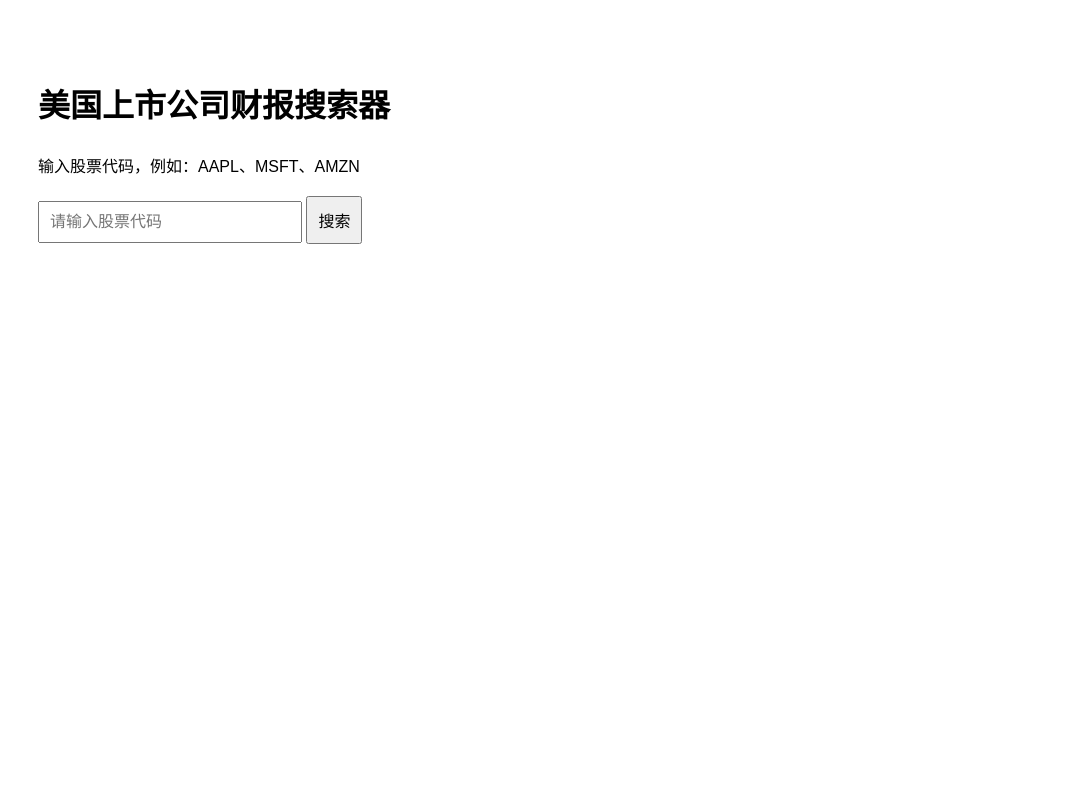
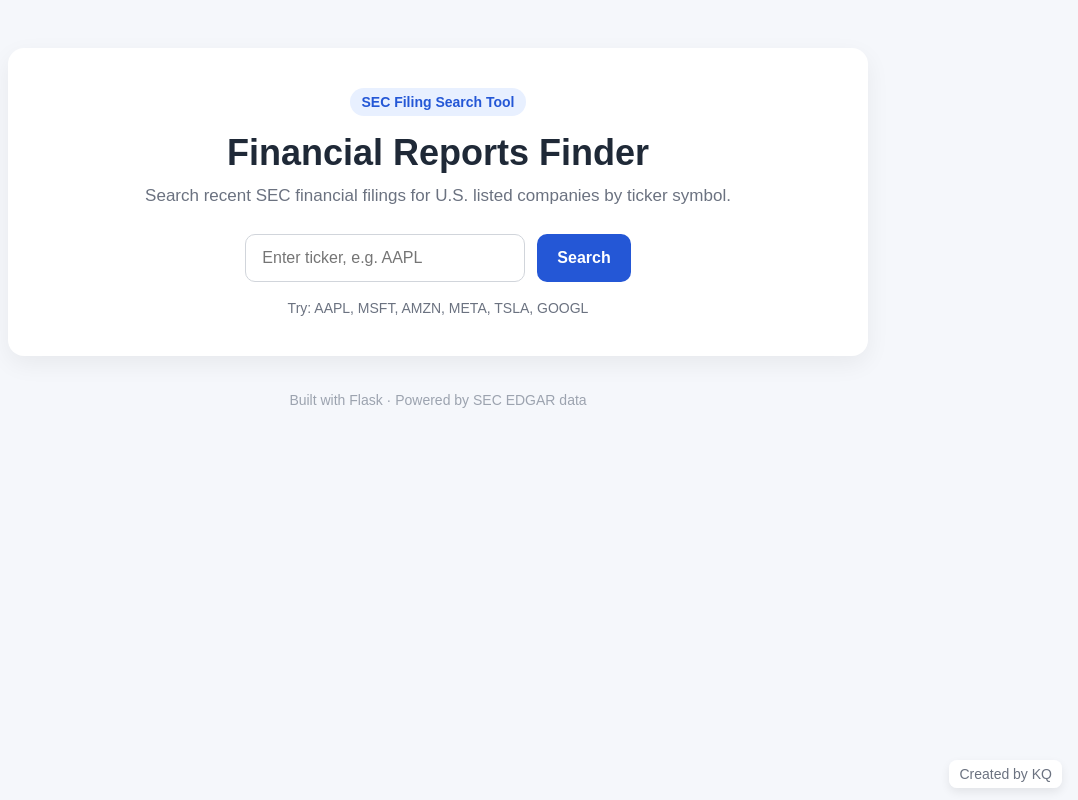
Before and after one commit to KQ-KUN/financial-reports-finder, a Flask app: page / in a window 1280 px wide. Shown: the whole page, without its empty margins (202-1280 px from the left). Run offline with Flask 3, Linux system fonts and the light colour scheme.

Commit message:
add creator signature

```diff
--- a/templates/index.html
+++ b/templates/index.html
@@ -3,60 +3,257 @@
 <head>
     <meta charset="UTF-8">
     <meta name="viewport" content="width=device-width, initial-scale=1.0">
-    <title>财报搜索器</title>
+    <title>Financial Reports Finder</title>
     <style>
+        * {
+            box-sizing: border-box;
+        }
+
         body {
+            margin: 0;
             font-family: Arial, sans-serif;
-            max-width: 800px;
-            margin: 40px auto;
-            padding: 20px;
-            line-height: 1.6;
+            background: #f5f7fb;
+            color: #1f2937;
         }
-        input, button {
-            padding: 10px;
+
+        .container {
+            max-width: 900px;
+            margin: 0 auto;
+            padding: 48px 20px;
+        }
+
+        .hero {
+            background: white;
+            border-radius: 16px;
+            padding: 40px 32px;
+            box-shadow: 0 8px 24px rgba(0, 0, 0, 0.06);
+            text-align: center;
+        }
+
+        .badge {
+            display: inline-block;
+            background: #e8f0ff;
+            color: #2457d6;
+            font-size: 14px;
+            font-weight: bold;
+            padding: 6px 12px;
+            border-radius: 999px;
+            margin-bottom: 16px;
+        }
+
+        h1 {
+            margin: 0 0 12px;
+            font-size: 36px;
+        }
+
+        .subtitle {
+            margin: 0 0 28px;
+            color: #6b7280;
+            font-size: 17px;
+        }
+
+        form {
+            display: flex;
+            justify-content: center;
+            gap: 12px;
+            flex-wrap: wrap;
+            margin-top: 20px;
+        }
+
+        input[type="text"] {
+            width: 280px;
+            max-width: 100%;
+            padding: 14px 16px;
             font-size: 16px;
+            border: 1px solid #d1d5db;
+            border-radius: 10px;
+            outline: none;
+            background: #fff;
         }
-        input {
-            width: 240px;
+
+        input[type="text"]:focus {
+            border-color: #2457d6;
+            box-shadow: 0 0 0 3px rgba(36, 87, 214, 0.12);
         }
+
         button {
+            padding: 14px 20px;
+            font-size: 16px;
+            font-weight: bold;
+            color: white;
+            background: #2457d6;
+            border: none;
+            border-radius: 10px;
             cursor: pointer;
         }
+
+        button:hover {
+            background: #1d4cc0;
+        }
+
+        .tips {
+            margin-top: 18px;
+            font-size: 14px;
+            color: #6b7280;
+        }
+
+        .section-title {
+            margin: 32px 0 16px;
+            font-size: 24px;
+        }
+
+        .company-header {
+            background: white;
+            border-radius: 14px;
+            padding: 20px 24px;
+            margin-top: 28px;
+            box-shadow: 0 6px 18px rgba(0, 0, 0, 0.05);
+        }
+
+        .company-name {
+            margin: 0;
+            font-size: 24px;
+        }
+
+        .company-meta {
+            margin-top: 8px;
+            color: #6b7280;
+            font-size: 15px;
+        }
+
         .card {
-            border: 1px solid #ddd;
+            background: white;
+            border-radius: 14px;
+            padding: 20px 24px;
+            margin-top: 16px;
+            box-shadow: 0 6px 18px rgba(0, 0, 0, 0.05);
+        }
+
+        .row {
+            margin: 8px 0;
+        }
+
+        .label {
+            font-weight: bold;
+            color: #111827;
+        }
+
+        .link-btn {
+            display: inline-block;
+            margin-top: 10px;
+            text-decoration: none;
+            color: #2457d6;
+            font-weight: bold;
+        }
+
+        .link-btn:hover {
+            text-decoration: underline;
+        }
+
+        .error {
+            background: #fff1f2;
+            color: #b42318;
+            border: 1px solid #fecdd3;
+            border-radius: 12px;
+            padding: 16px 18px;
+            margin-top: 24px;
+            font-weight: bold;
+        }
+
+        .footer {
+            text-align: center;
+            margin-top: 36px;
+            color: #9ca3af;
+            font-size: 14px;
+        }
+
+        .signature {
+            position: fixed;
+            right: 16px;
+            bottom: 12px;
+            font-size: 14px;
+            color: #6b7280;
+            background: rgba(255, 255, 255, 0.92);
+            padding: 6px 10px;
             border-radius: 8px;
-            padding: 16px;
-            margin-top: 16px;
+            box-shadow: 0 4px 10px rgba(0, 0, 0, 0.08);
         }
-        .error {
-            color: red;
-            font-weight: bold;
+
+        @media (max-width: 640px) {
+            h1 {
+                font-size: 28px;
+            }
+
+            .hero {
+                padding: 28px 20px;
+            }
+
+            form {
+                flex-direction: column;
+                align-items: stretch;
+            }
+
+            input[type="text"],
+            button {
+                width: 100%;
+            }
+
+            .signature {
+                right: 10px;
+                bottom: 10px;
+                font-size: 12px;
+                padding: 5px 8px;
+            }
         }
     </style>
 </head>
 <body>
-    <h1>美国上市公司财报搜索器</h1>
-    <p>输入股票代码，例如：AAPL、MSFT、AMZN</p>
+    <div class="container">
+        <div class="hero">
+            <div class="badge">SEC Filing Search Tool</div>
+            <h1>Financial Reports Finder</h1>
+            <p class="subtitle">
+                Search recent SEC financial filings for U.S. listed companies by ticker symbol.
+            </p>
 
             <form method="POST">
-        <input type="text" name="ticker" placeholder="请输入股票代码">
-        <button type="submit">搜索</button>
+                <input type="text" name="ticker" placeholder="Enter ticker, e.g. AAPL" required>
+                <button type="submit">Search</button>
             </form>
+
+            <div class="tips">
+                Try: AAPL, MSFT, AMZN, META, TSLA, GOOGL
+            </div>
+        </div>
 
         {% if data %}
             {% if data.error %}
-            <p class="error">{{ data.error }}</p>
+                <div class="error">
+                    {{ data.error }}
+                </div>
             {% else %}
-            <h2>{{ data.company }}（{{ data.ticker }}）</h2>
+                <div class="company-header">
+                    <h2 class="company-name">{{ data.company }}</h2>
+                    <div class="company-meta">Ticker: {{ data.ticker }}</div>
+                </div>
+
+                <h3 class="section-title">Recent Filings</h3>
 
                 {% for filing in data.filings %}
                     <div class="card">
-                    <p><strong>报告类型：</strong>{{ filing.form }}</p>
-                    <p><strong>披露日期：</strong>{{ filing.date }}</p>
-                    <p><a href="{{ filing.url }}" target="_blank">打开财报链接</a></p>
+                        <div class="row"><span class="label">Form Type:</span> {{ filing.form }}</div>
+                        <div class="row"><span class="label">Filing Date:</span> {{ filing.date }}</div>
+                        <a class="link-btn" href="{{ filing.url }}" target="_blank">Open Filing</a>
                     </div>
                 {% endfor %}
             {% endif %}
         {% endif %}
+
+        <div class="footer">
+            Built with Flask · Powered by SEC EDGAR data
+        </div>
+    </div>
+
+    <div class="signature">Created by KQ</div>
 </body>
 </html>
```
Lines whose indentation alone changed are shown as unchanged.
